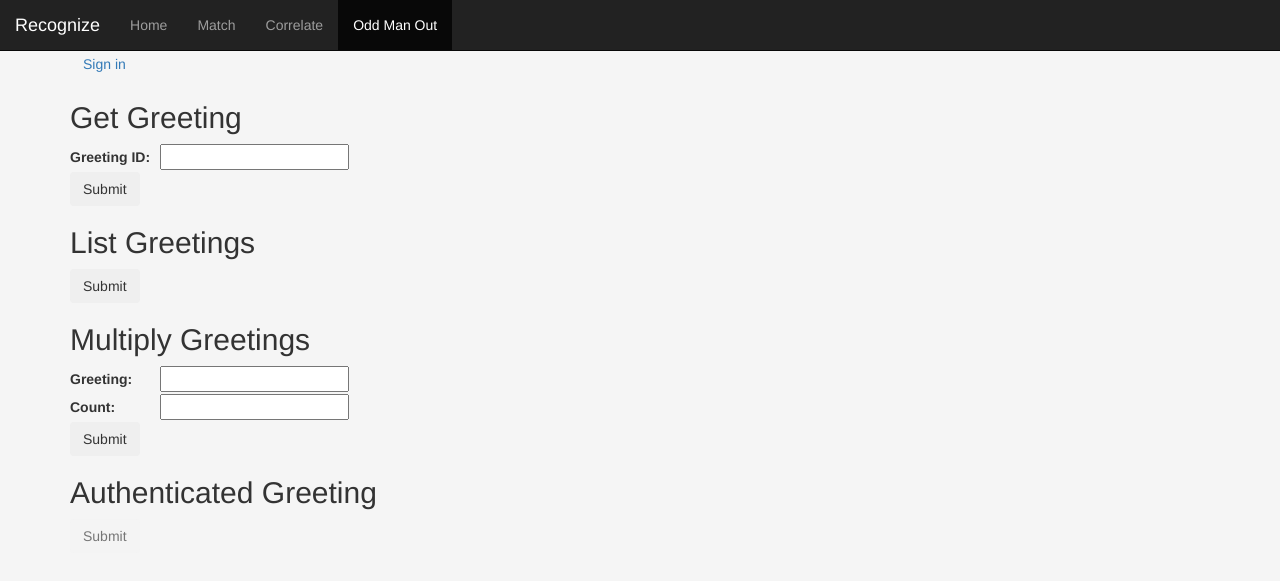
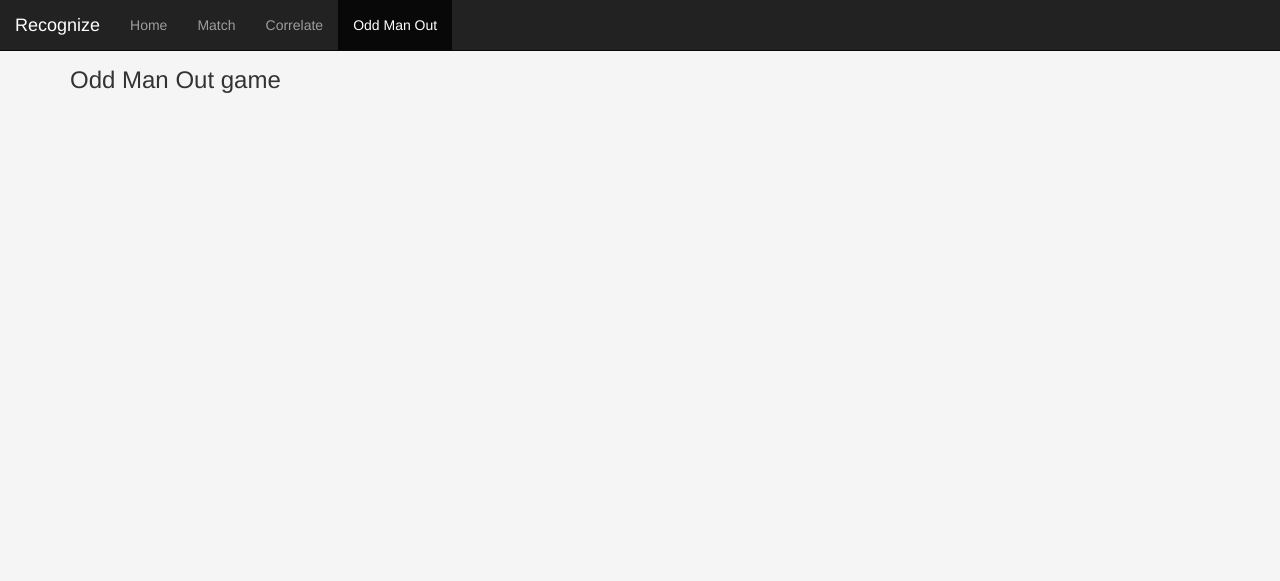
Before and after one commit to nischalshrestha/recognize, a Python web app: template templates/oddmanout.html in a window 1280 px wide. Shown: the top 581 px of the page. Run offline with Jinja, Linux system fonts and the light colour scheme; the template is opened without the code that fills it, so the values that code supplies are empty; some libraries are stand-ins or nearby versions.

Commit message:
Cleaning up html code

```diff
--- a/app.yaml
+++ b/app.yaml
@@ -5,7 +5,6 @@ threadsafe: true
 api_version: 1
 
 handlers:
-# Endpoints handler
 - url: /js
   static_dir: static/js
 - url: /bootstrap
@@ -22,6 +21,7 @@ handlers:
 - url: /oddmanout
   static_files: templates/oddmanout.html
   upload: templates/oddmanout\.html
+  # Endpoints handler
 - url: /_ah/spi/.*
   script: helloworld_api.APPLICATION
 
--- a/templates/oddmanout.html
+++ b/templates/oddmanout.html
@@ -47,25 +47,11 @@
             <div>
               <ul class="nav navbar-nav">
                 <li><a href="/">Home</a></li>
-                <!-- <li class="dropdown"><a class="dropdown-toggle" data-toggle="dropdown" href="#">Games<span class="caret"></span></a> -->
-                  <!-- <ul class="dropdown-menu"> -->
                     <li><a href="/match">Match</a></li>
                     <li><a href="/correlate">Correlate</a></li>
                     <li class="active"><a href="/oddmanout">Odd Man Out</a></li>
-                  <!-- </ul> -->
-                <!-- </li> -->
               </ul>
             </div>
-            <!-- <button type="button" class="btn btn-navbar" data-toggle="collapse" data-target=".nav-collapse">
-                <span class="icon-bar"></span>
-                <span class="icon-bar"></span>
-                <span class="icon-bar"></span>
-            </button> -->
-            <!-- <a class="brand" href="#">Hello Endpoints!</a> -->
-            <!-- <a href="javascript:void(0);" class="btn" id="signinButton">Sign in</a> -->
-            <!-- <div class="nav-collapse collapse pull-right">
-                <a href="javascript:void(0);" class="btn" id="signinButton">Sign in</a>
-            </div> -->
         </div>
     <!-- </div> -->
 </nav>
@@ -73,29 +59,9 @@
 
     <output id="outputLog"></output>
 
-    <a href="javascript:void(0);" class="btn" id="signinButton">Sign in</a>
+    <!-- <a href="javascript:void(0);" class="btn" id="signinButton">Sign in</a> -->
 
-    <form onsubmit="return false;">
-        <h2>Get Greeting</h2>
-        <div><label for="id">Greeting ID:</label><input id="id" /></div>
-        <div><input id="getGreeting" type="submit" class="btn btn-small" value="Submit"></div>
-    </form>
-
-    <form onsubmit="return false;">
-        <h2>List Greetings</h2>
-        <div><input id="listGreeting" type="submit" class="btn btn-small" value="Submit"></div>
-    </form>
-
-    <form onsubmit="return false;">
-        <h2>Multiply Greetings</h2>
-        <div><label for="greeting">Greeting:</label><input id="greeting" /></div>
-        <div><label for="count">Count:</label><input id="count" /></div>
-        <div><input id="multiplyGreetings" type="submit" class="btn btn-small" value="Submit"></div>
-    </form>
-    <form onsubmit="return false;">
-        <h2>Authenticated Greeting</h2>
-        <div><input id="authedGreeting" type="submit" class="btn btn-small" disabled value="Submit"></div>
-    </form>
+    <h3>Odd Man Out game</h3>
     <script>
         function init() {
             google.appengine.samples.hello.init('//' + window.location.host + '/_ah/api');
```
Also changed, not shown: helloworld_api.py (+25 -3 lines), templates/correlate.html (+2 -35 lines), templates/index.html (+5 -2 lines), templates/match.html (+2 -36 lines), 1 other file.
